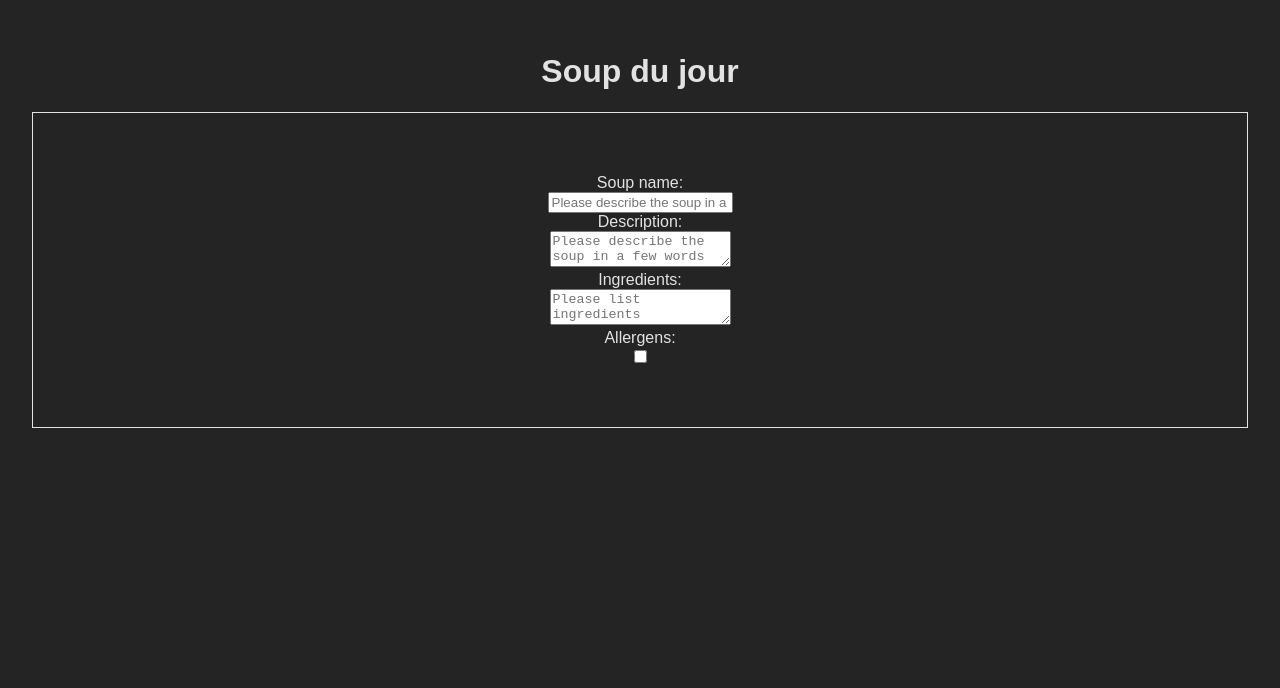
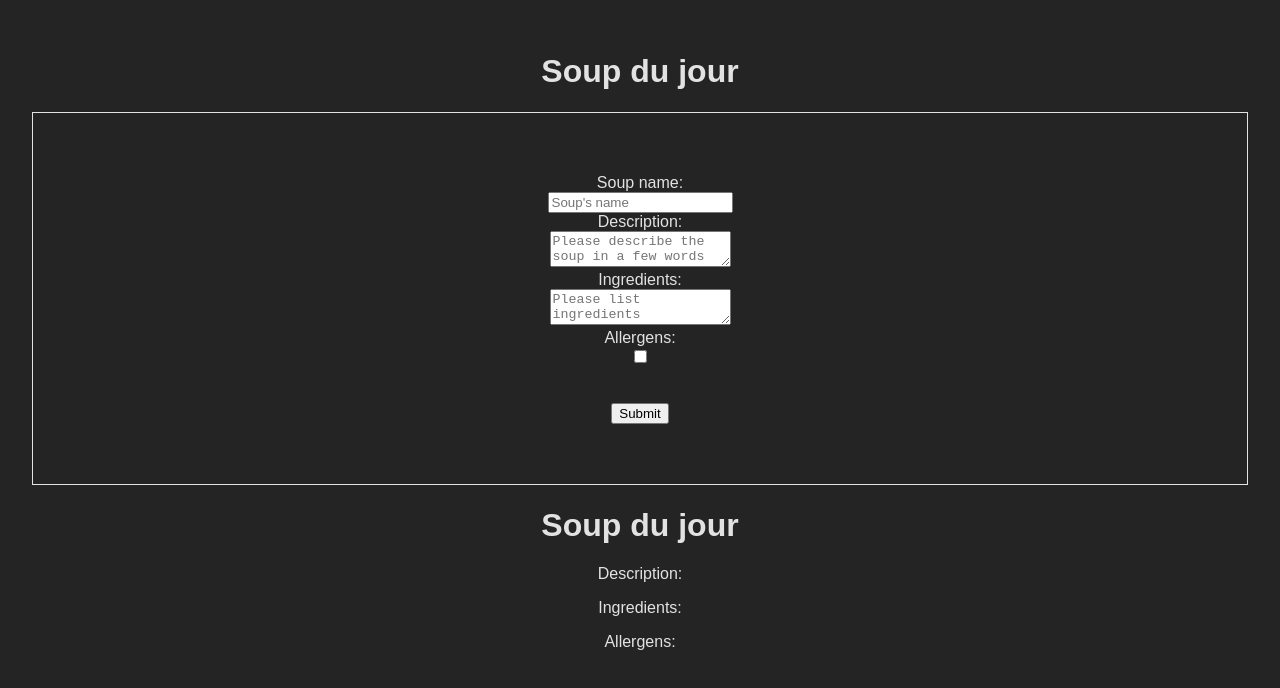
Before and after one commit to Saidou25/soup-du-jour, a React (Vite) app: page / in a window 1280 px wide. Shown: the top 688 px of the page. Built offline with nearby package versions, Linux system fonts and the light colour scheme.

Commit message:
Finished the logic for the soupForm and created a rendering component which is ready for printing

```diff
--- /dev/null
+++ b/src/compnents/PrintDocument.tsx
@@ -0,0 +1,31 @@
+import { SoupForm } from "./SoupForm";
+
+interface PrintDocumentProps {
+  soupFormData: SoupForm;
+}
+
+export default function PrintDocument({ soupFormData }: PrintDocumentProps) {
+  console.log(soupFormData);
+  const allergensIngredients = soupFormData.allergens;
+  return (
+    <div>
+      <h1>{soupFormData.title}</h1>
+      <h2>{soupFormData.soupName}</h2>
+      <p>Description:</p>
+      <p>{soupFormData.description}</p>
+      <p>Ingredients:</p>
+      <p>{soupFormData.ingredients}</p>
+      <p>Allergens:</p>
+      {allergensIngredients &&
+        allergensIngredients.map((allergenIngredient, index) => (
+          <span key={index}>
+            {index !== allergensIngredients.length - 1 ? (
+              <span>{`${allergenIngredient}, `}</span>
+            ) : (
+              <span>{`${allergenIngredient}.`}</span>
+            )}
+          </span>
+        ))}
+    </div>
+  );
+}
--- a/src/compnents/SoupForm.tsx
+++ b/src/compnents/SoupForm.tsx
@@ -1,55 +1,125 @@
-import { useState } from "react";
+import { ChangeEvent, useEffect, useState } from "react";
 import { soupData } from "../data";
+
+import PrintDocument from "./PrintDocument";
 
 import "./SoupForm.css";
 
+export type SoupForm = {
+  title: string;
+  soupName: string;
+  description: string;
+  ingredients: string;
+  allergens?: string[];
+  otherAllergens?: string;
+};
+
 export default function SoupForm() {
   const [showAllergens, setShowAllergens] = useState(false);
+  const [showOther, setShowOther] = useState(false);
   const [listOfAllergens, setListOfAllergens] = useState<string[]>([]);
+  const [soupForm, setSoupForm] = useState({
+    title: soupData.title,
+    soupName: "",
+    description: "",
+    ingredients: "",
+    allergens: listOfAllergens,
+    otherAllergens: "",
+  });
 
   const { title, fields } = soupData;
 
+  // Handle the allergen checkbox. When clicked a list of allergens shows in the ui.
   const handleAllergenChecbox = () => {
+    setShowOther(false);
     setShowAllergens((prev) => !prev);
   };
-  console.log(listOfAllergens);
-
+  // console.log(listOfAllergens);
+  // Handle checkbox for each allergen. When clicked the selected allergen is placed in the allergens array. If already present in the array then it is removed and marked as unchecked.
   const handleAllergenFamily = (data: string) => {
     setListOfAllergens((prevList) => {
+      // Treating the "Other" checkbox showing or not independently from other ones.
+      if (data === "Other") {
+        if (prevList.includes(data)) {
+          setShowOther(false);
+          return prevList.filter((allergen) => allergen !== data); // Remove if already selected
+        } else {
+          setShowOther(true);
+          return [...prevList, data]; // Add to the list
+        }
+      } else {
         if (prevList.includes(data)) {
           return prevList.filter((allergen) => allergen !== data); // Remove if already selected
         } else {
           return [...prevList, data]; // Add to the list
         }
+      }
     });
   };
 
+  // Handles the state changes within input fields
+  const handleInputChange = (e: ChangeEvent<HTMLInputElement>) => {
+    const { name, value } = e.target;
+    setSoupForm((prev) => ({ ...prev, [name]: value }));
+  };
+
+  // Handle the state changes within textareas
+  const handleTextAreaChange = (e: ChangeEvent<HTMLTextAreaElement>) => {
+    const { name, value } = e.target;
+    // console.log("name: ", name, "value: ", value);
+    setSoupForm((prev) => ({ ...prev, [name]: value }));
+  };
+
+  const handleFormSubmit = (e: React.FormEvent<HTMLFormElement>) => {
+    e.preventDefault();
+    console.log(soupForm);
+  };
+
+  // setting up the list of allergens in the soupForm when ever the list of allergen changes
+  useEffect(() => {
+      setSoupForm((prev) => ({ ...prev, allergens: listOfAllergens }));
+  }, [listOfAllergens]);
+
+  // console.log(soupForm);
   return (
     <div>
       <h1>{title}</h1>
-      <form className="soup-form">
+      <form className="soup-form" onSubmit={handleFormSubmit}>
         {fields &&
           fields.map((field) => (
             <div key={field.label}>
               <>
+                {field.label !== "Other allergen(s):" && (
                   <label>
                     <span>{field.label}</span>
                   </label>
+                )}
+
                 <br />
                 {field.type === "text" && (
-                  <input type={field.type} placeholder={field.placeholder} />
+                  <input
+                    type={field.type}
+                    placeholder={field.placeholder}
+                    name={field.dataLabel}
+                    value={soupForm[field.dataLabel as keyof SoupForm] || ""}
+                    onChange={handleInputChange}
+                  />
                 )}
                 {field.type === "textArea" &&
-                  field.label !== "Dairy: " &&
-                  field.label !== "Nuts: " && (
-                    <textarea placeholder={field.placeholder}></textarea>
+                  field.label !== "Other allergen(s):" && (
+                    <textarea
+                      placeholder={field.placeholder}
+                      name={field.dataLabel}
+                      value={soupForm[field.dataLabel as keyof SoupForm] || ""}
+                      onChange={handleTextAreaChange}
+                    ></textarea>
                   )}
                 {field.type === "checkbox" && field.label === "Allergens:" && (
                   <>
                     <input
                       type={field.type}
                       checked={showAllergens}
-                      onChange={handleAllergenChecbox} // Pass the label name to the handler
+                      onChange={handleAllergenChecbox}
                     />
                   </>
                 )}
@@ -70,11 +140,27 @@ export default function SoupForm() {
                       )}
                     </div>
                   ))}
+
+                {field.label === "Other allergen(s):" &&
+                showOther &&
+                showAllergens ? (
+                  <>
+                    <span>{field.label}</span>
+                    <textarea
+                      placeholder={field.placeholder}
+                      name={field.dataLabel}
+                      value={soupForm[field.dataLabel as keyof SoupForm] || ""}
+                      onChange={handleTextAreaChange}
+                    ></textarea>
+                  </>
+                ) : null}
               </>
               <br />
             </div>
           ))}
+        <button type="submit">Submit</button>
       </form>
+      <PrintDocument soupFormData={soupForm} />
     </div>
   );
 }
--- a/src/data.ts
+++ b/src/data.ts
@@ -2,6 +2,7 @@ type FieldType = "textArea" | "text" | "checkbox"; // Add more types as needed
 
 type Field = {
   label: string;
+  dataLabel?: string;
   type: FieldType;
   input: string;
   placeholder?: string;
@@ -13,30 +14,33 @@ type Soup = {
   fields: Field[];
 };
 
-// Now `soupData` is an object instead of an array
 const soupData: Soup = {
   title: "Soup du jour",
   fields: [
     {
       label: "Soup name:",
+      dataLabel: "soupName",
       type: "text", // "textArea" is valid as defined in FieldType
       input: "",
-      placeholder: "Please describe the soup in a few words",
+      placeholder: "Soup's name",
     },
     {
       label: "Description:",
+      dataLabel: "description",
       type: "textArea", // "textArea" is valid as defined in FieldType
       input: "",
       placeholder: "Please describe the soup in a few words",
     },
     {
       label: "Ingredients:",
+      dataLabel: "ingredients",
       type: "textArea", // "text" is valid as defined in FieldType
       input: "",
       placeholder: "Please list ingredients",
     },
     {
       label: "Allergens:",
+      dataLabel: "allergens",
       type: "checkbox", // "checkbox" is valid as defined in FieldType
       input: "",
       placeholder: "Add the list of allergens",
@@ -76,7 +80,19 @@ const soupData: Soup = {
           type: "checkbox", // "checkbox" is valid as defined in FieldType
           input: "",
         },
+        {
+          label: "Other",
+          type: "checkbox", // "checkbox" is valid as defined in FieldType
+          input: "",
+        },
       ],
+    },
+    {
+      label: "Other allergen(s):",
+      dataLabel: "other",
+      type: "textArea", // "text" is valid as defined in FieldType
+      input: "",
+      placeholder: "Please list ingredient(s)",
     },
   ],
 };
```
Lines whose indentation alone changed are shown as unchanged.
